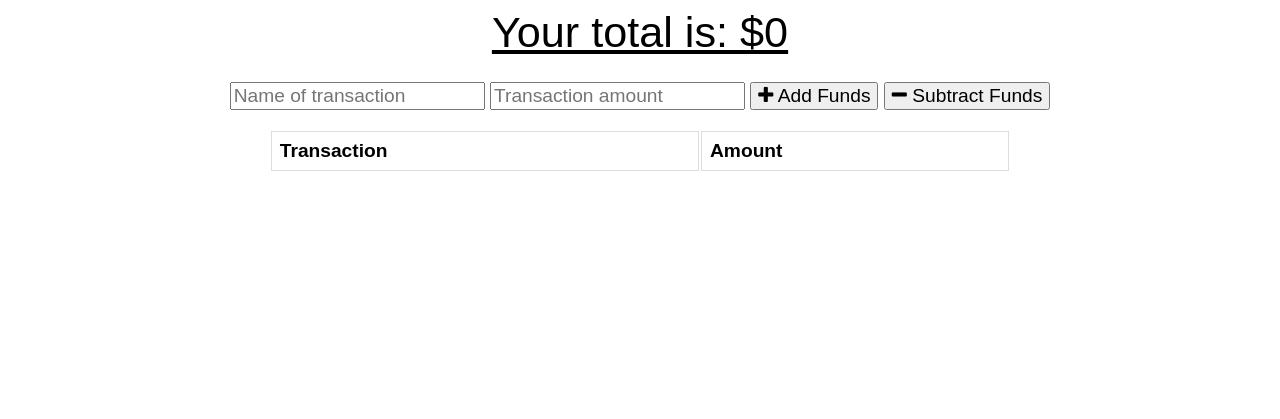
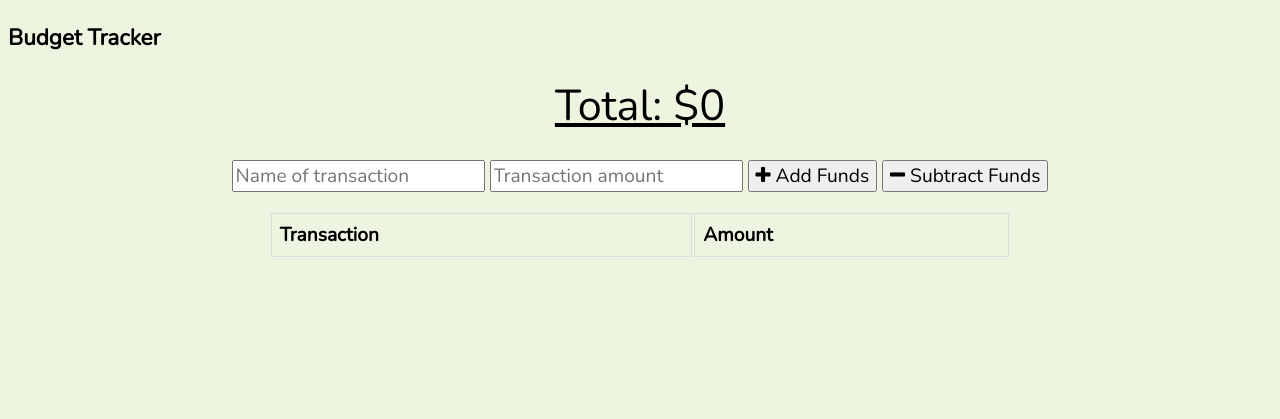
Before and after one commit to Aali0/budget-tracker, a website: page public/index.html in a window 1280 px wide. Drawn offline with nearby package versions, Linux system fonts and the light colour scheme; no server answers.

Commit message:
ReadMe update and Styling

```diff
--- a/public/index.html
+++ b/public/index.html
@@ -9,13 +9,21 @@
 
   <link rel="stylesheet" href="https://stackpath.bootstrapcdn.com/font-awesome/4.7.0/css/font-awesome.min.css">
   <link rel="stylesheet" href="styles.css">
+  <link href="https://fonts.googleapis.com/css2?family=Nunito&display=swap" rel="stylesheet">
 
   <title>Budget Tracker</title>
 </head>
 <body>
+  <div class="container">
+    <nav class="navbar navbar-expand-lg navbar-light bg-light">
+      <div class="container-fluid">
+        <a class="navbar-brand" ><h3>Budget Tracker</h3></a>
+      </div>
+    </nav>
+  </div>
   <div class="wrapper">
     <div class="total">
-      <div class="total">Your total is: $<span id="total">0</span></div>
+      <div class="total">Total: $<span id="total">0</span></div>
     </div>
 
     <div class="form">
--- a/public/styles.css
+++ b/public/styles.css
@@ -1,15 +1,21 @@
+:root{
+  background-color: #EDF5E1;
+}
+
 body {
   font-size: 120%;
-  font-family: Arial;
+  font-family: 'Nunito', sans-serif;
+
 }
 
 button, input {
   font-size: 100%;
-  font-family: Arial;
+  font-family: 'Nunito', sans-serif;
 }
 
 table {
   width: 100%;
+  font-family: 'Nunito', sans-serif;
 }
 
 td, th {
@@ -30,16 +36,19 @@ tr:nth-child(even) {
   margin: 0 auto;
   max-width: 825px;
   text-align: center;
+
 }
 
 .total {
   font-size: 150%;
   text-decoration: underline;
+  font-family: 'Nunito', sans-serif;
 }
 
 .form {
   margin-top: 25px;
   width: 100%;
+  font-family: 'Nunito', sans-serif;
 }
 
 .transactions {
@@ -48,4 +57,5 @@ tr:nth-child(even) {
   overflow: auto;
   width: 90%;
   margin: 0 auto;
+  font-family: 'Nunito', sans-serif;
 }
```
Also changed, not shown: README.md.
